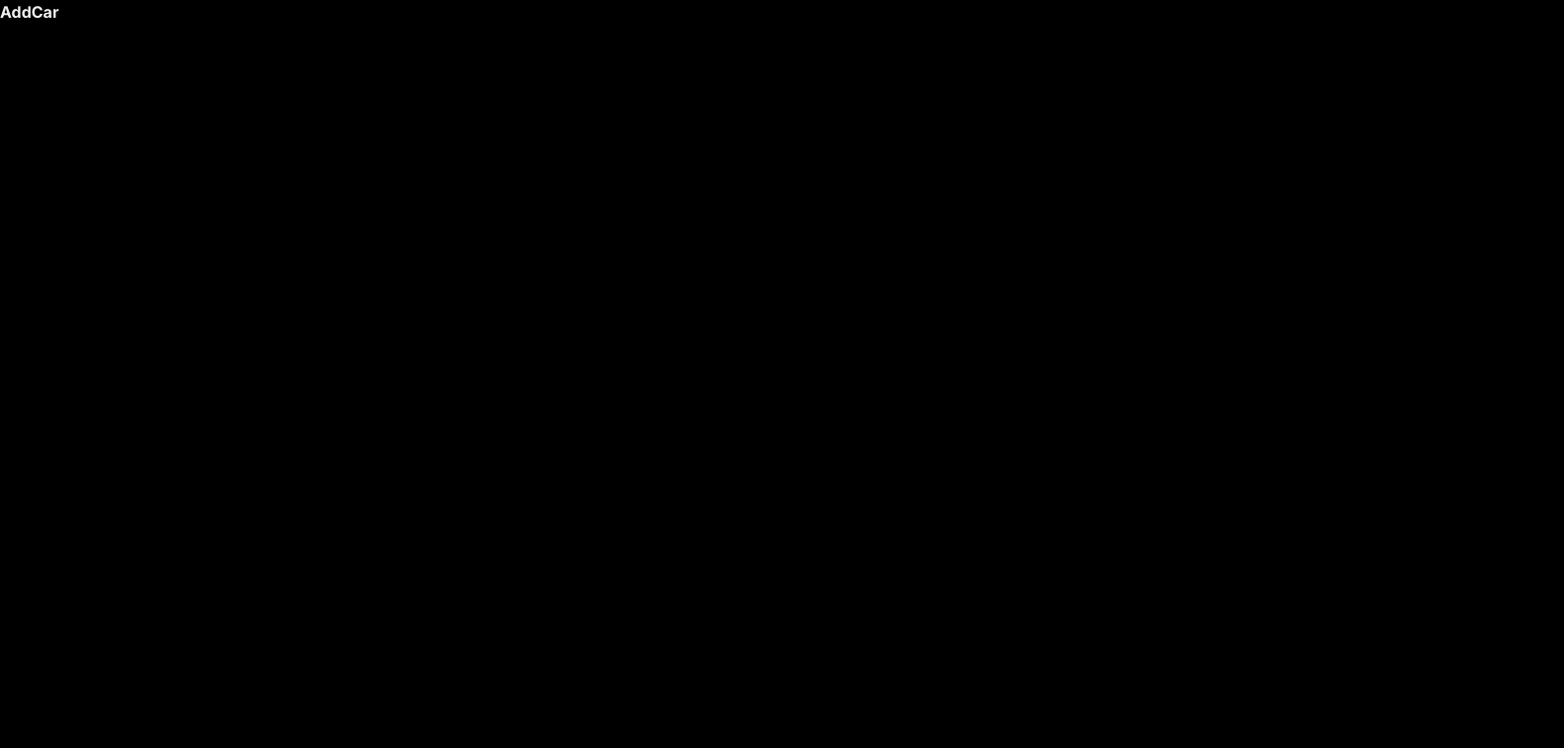
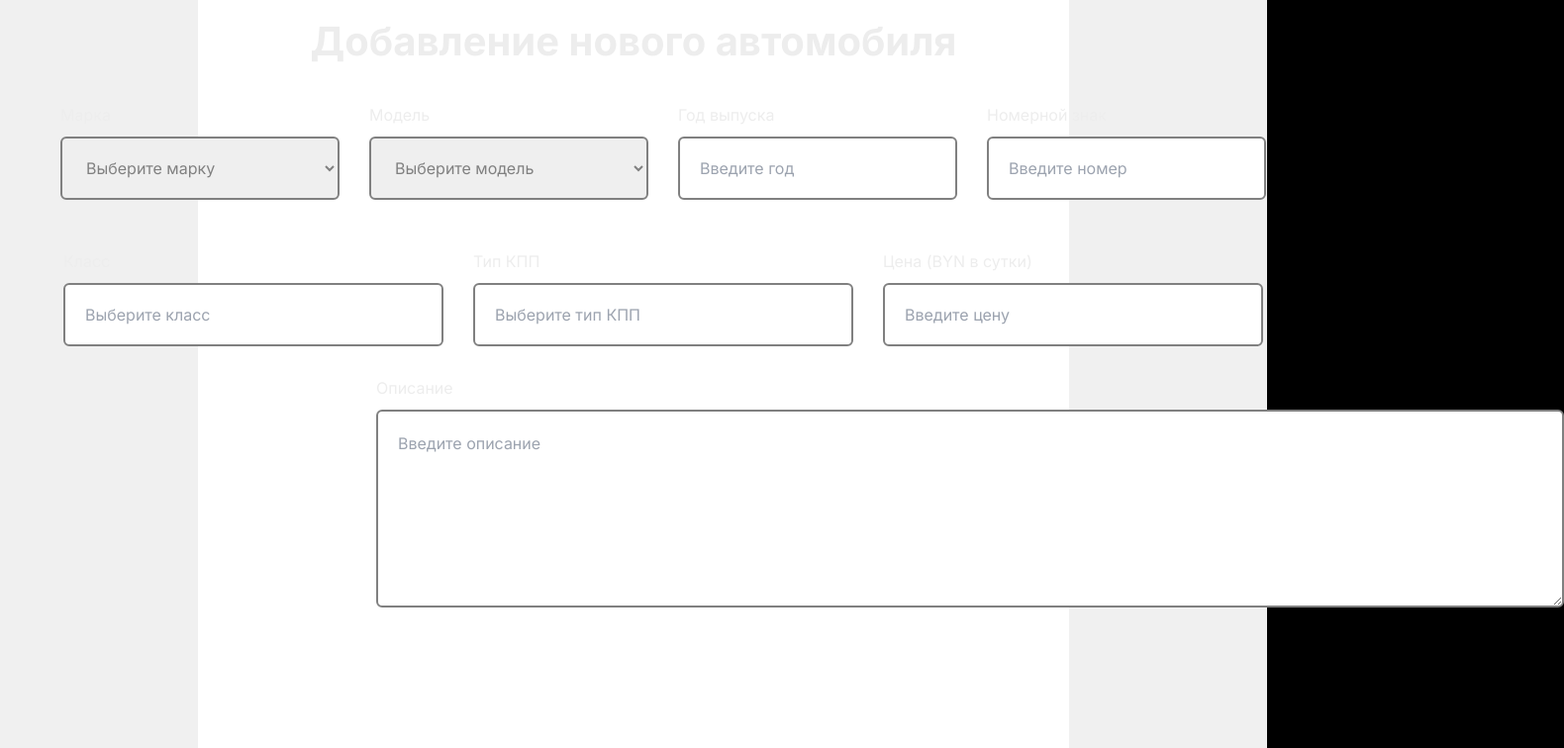
Before and after one commit to tachki/crm-frontend, a Next.js app: page /car/add-car in a window 1280 px wide. Shown: the top 756 px of the page at 99% size, 1580 px wide, since content can reach past the window. Built offline with nearby package versions, Linux system fonts and the light colour scheme.

Commit message:
Added layout and provider

```diff
--- a/package.json
+++ b/package.json
@@ -11,6 +11,7 @@
   "dependencies": {
     "@reduxjs/toolkit": "^2.4.0",
     "@tanstack/react-query": "^5.62.2",
+    "@tanstack/react-query-devtools": "^5.62.8",
     "@types/react-redux": "^7.1.34",
     "axios": "^1.7.8",
     "clsx": "^2.1.1",
--- a/src/app/UI/page.tsx
+++ /dev/null
@@ -1,8 +0,0 @@
-import Cars from "./Cars";
-export default function CarsPage() {
-  return (
-    <div>
-      <Cars />
-    </div>
-  );
-}
--- a/src/app/car/add-car/AddCar.tsx
+++ /dev/null
@@ -1,5 +0,0 @@
-export default function AddCar() {
-  return (
-    <div>AddCar</div>
-  )
-}
--- a/src/app/UI/Cars.tsx
+++ b/src/app/car/add-car/Cars.tsx
@@ -1,11 +1,11 @@
 "use client";
 import { useForm, SubmitHandler } from "react-hook-form";
 import { IСhoiceCar } from "@/types/auth.type";
-// import { useAppDispatch } from "@/hooks/redux";
+import styles from "./Cars.module.css";
+import { useAppDispatch } from "@/hooks/redux";
 import { setCar } from "@/store/slice/isCarSlice";
-import styles from "./Cars.module.css";
 export default function Cars() {
-  // const dispatch = useAppDispatch();
+  const dispatch = useAppDispatch()
   const {
     register,
     handleSubmit,
@@ -18,7 +18,7 @@ export default function Cars() {
     if (!data) {
       console.log("Ошибка");
     } else {
-      // dispatch(setCar(data));
+      dispatch(setCar(data));
       console.log(data);
     }
   };
--- a/src/app/car/add-car/page.tsx
+++ b/src/app/car/add-car/page.tsx
@@ -1,7 +1,8 @@
-import AddCar from "./AddCar";
-
-export default function AddCarPage() {
+import Cars from "./Cars";
+export default function CarsPage() {
   return (
-    <AddCar />
+    <div>
+      <Cars />
+    </div>
   );
 }
--- a/src/app/layout.tsx
+++ b/src/app/layout.tsx
@@ -1,6 +1,8 @@
 import type { Metadata } from "next";
 import { Inter } from 'next/font/google'
 import "./globals.css";
+import { QueryClient } from "@tanstack/react-query";
+import { Providers } from "./providers";
 
 const zen = Inter({
 	subsets: ['cyrillic', 'latin'],
@@ -20,12 +22,19 @@ export default function RootLayout({
 }: Readonly<{
   children: React.ReactNode;
 }>) {
+  const queryClient = new QueryClient();
+
   return (
     <html lang="en">
       <body
         className={`${zen.variable} antialiased`}
       >
-        {children}
+        {/* <QueryClientProvider client={queryClient}>
+					{children}
+				</QueryClientProvider> */}
+        <Providers>
+          {children}
+        </Providers>
       </body>
     </html>
   );
--- a/src/app/page.tsx
+++ b/src/app/page.tsx
@@ -1,13 +1,11 @@
 "use client";
 
-import { Provider } from "react-redux";
-import { store } from "@/store/store";
-import { QueryClient, QueryClientProvider } from "@tanstack/react-query";
+import { QueryClient } from "@tanstack/react-query";
 import { useEffect } from "react";
-import { getAccessToken, getRefreshToken } from "@/services/auth-token.service";
+import { getAccessToken } from "@/services/auth-token.service";
 import { authService } from "@/services/auth.service";
 import AuthPage from "./auth/page";
-import CarsPage from "./UI/page";
+
 const queryClient = new QueryClient();
 
 export default function Home() {
@@ -16,11 +14,6 @@ export default function Home() {
   }, []);
 
   return (
-    <QueryClientProvider client={queryClient}>
-      <Provider store={store}>
-        <AuthPage />
-        <CarsPage />
-      </Provider>
-    </QueryClientProvider>
+    <AuthPage />
   );
 }
--- /dev/null
+++ b/src/app/providers.tsx
@@ -0,0 +1,29 @@
+'use client'
+
+import { store } from '@/store/store'
+import { QueryClient, QueryClientProvider } from '@tanstack/react-query'
+import { ReactQueryDevtools } from '@tanstack/react-query-devtools'
+import { PropsWithChildren, useState } from 'react'
+import { Provider as ReduxProvider } from 'react-redux'
+
+export function Providers({ children }: PropsWithChildren) {
+	const [client] = useState(
+		new QueryClient({
+			defaultOptions: {
+				queries: {
+					refetchOnWindowFocus: false
+				}
+			}
+		})
+	)
+
+	return (
+		<QueryClientProvider client={client}>
+			<ReduxProvider store={store}>
+				{children}
+				{process.env.NODE_ENV === 'production' && <ReactQueryDevtools />}
+				{/* <ReactQueryDevtools initialIsOpen={true} buttonPosition="top-right" /> */}
+			</ReduxProvider>
+		</QueryClientProvider>
+	)
+}
```
Also changed, not shown: src/app/car/add-car/Cars.module.css (renamed from src/app/UI/Cars.module.css), 1 other file (tests, documents, lock files or other folders).
